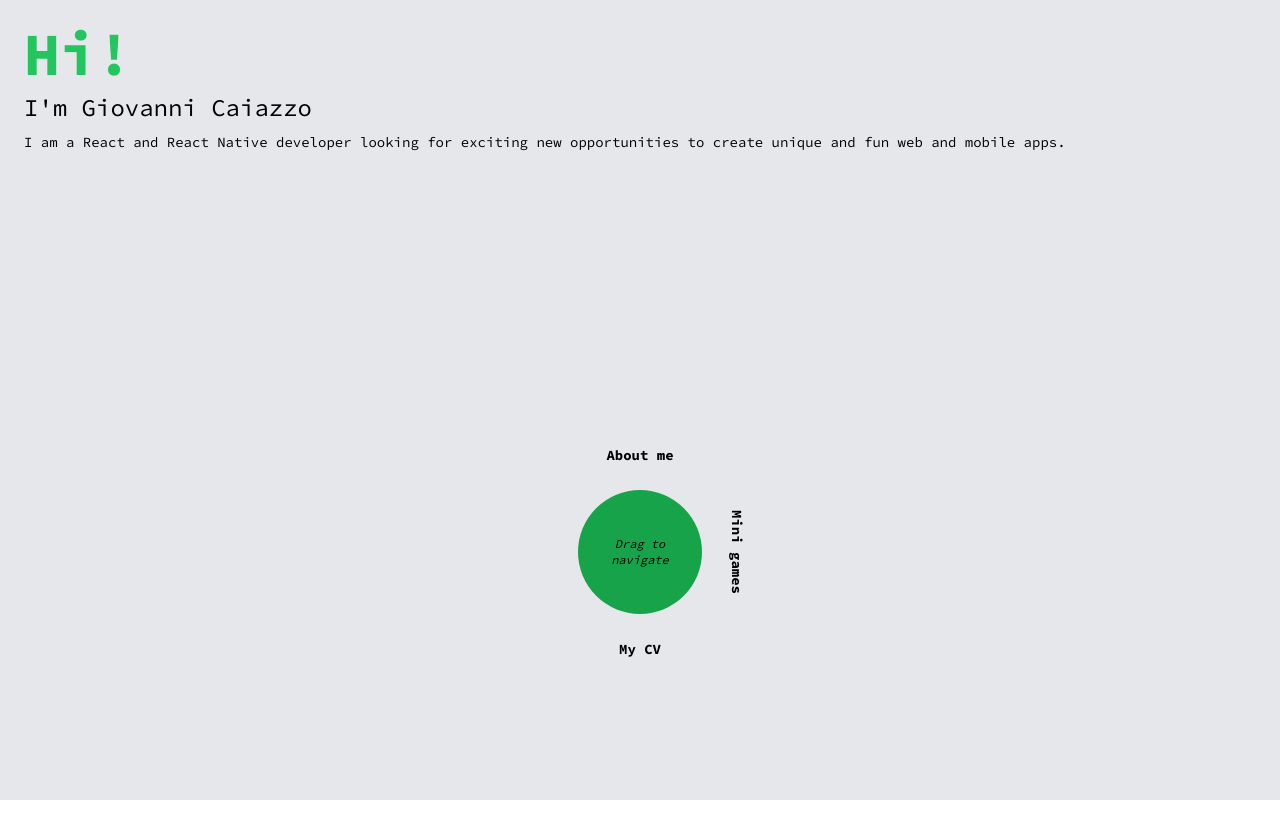
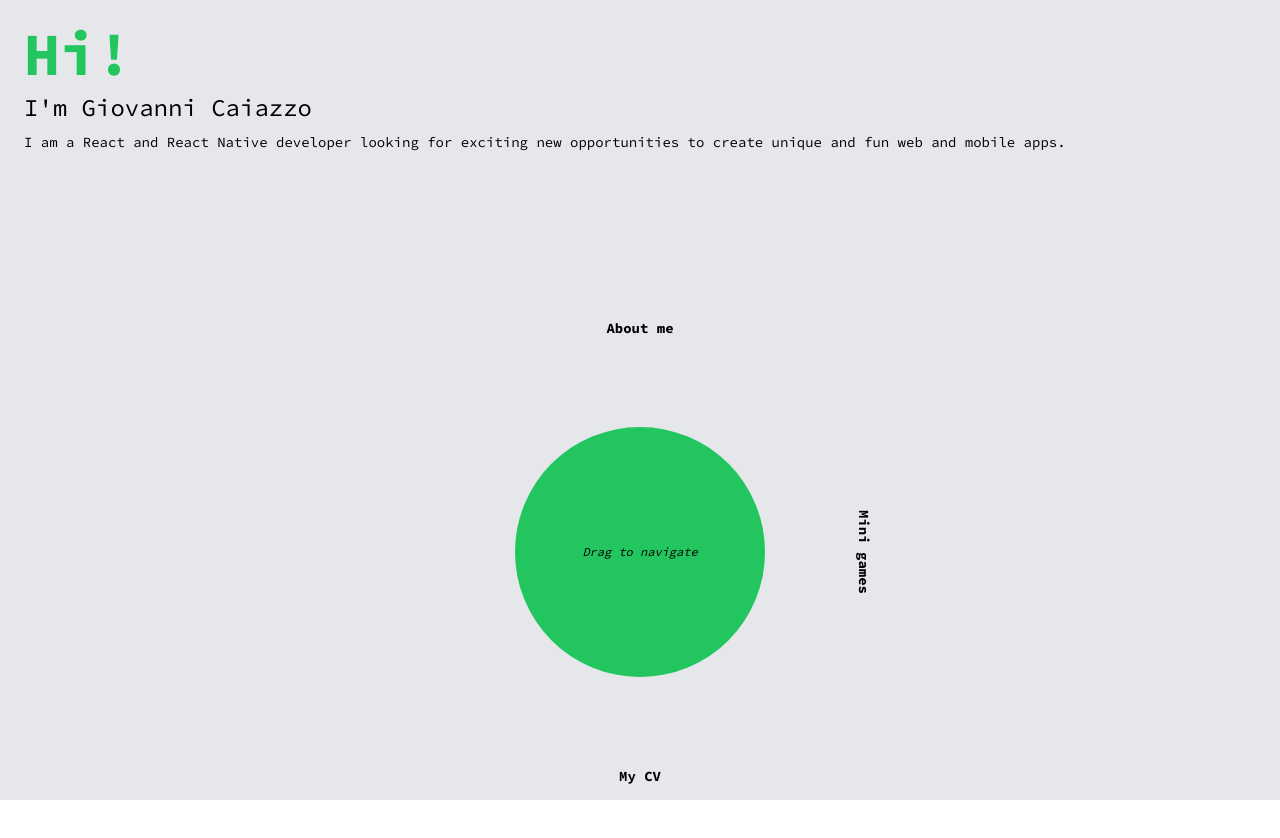
Before and after one commit to giovanni-caiazzo/gio-cv-site, a Next.js app: page / in a window 1280 px wide. Shown: the top 838 px of the page. Built offline with nearby package versions, Linux system fonts and the light colour scheme.

Commit message:
Adjusted colors and main joystick size

```diff
--- a/src/components/BackToHome/index.tsx
+++ b/src/components/BackToHome/index.tsx
@@ -23,7 +23,7 @@ const BackToHome = ({ className }: BackToHomeProps) => {
           dragConstraints={constraintsRef}
           dragSnapToOrigin
           dragElastic={0.01}
-          className="bg-green-400 rounded p-1 cursor-grab"
+          className="bg-green-500 rounded p-1 cursor-grab"
           animate={{ x: [null, -5, 0, -5, 0, -5, 0] }}
           transition={{ repeat: Infinity, repeatDelay: 3, duration: 4 }}
           onDragEnd={(event, info) => {
--- a/src/components/DragControl/index.tsx
+++ b/src/components/DragControl/index.tsx
@@ -30,7 +30,8 @@ const DragControl = () => {
 
   return (
     <motion.div
-      className="w-3/4 sm:w-1/2 md:w-1/3 lg:w-1/5 aspect-square flex justify-center items-center rounded relative"
+      className="w-full xs:w-3/4 aspect-square flex justify-center items-center rounded relative"
+      style={{ maxWidth: "500px" }}
       ref={constraintsRef}
     >
       <Link href={ABOUT_URL} className="absolute top-4 text-sm font-bold">
@@ -47,7 +48,7 @@ const DragControl = () => {
       </Link>
       <motion.div
         style={{ x, y }}
-        className="rounded-full w-1/2 aspect-square flex justify-center items-center text-xs text-center italic bg-green-600 px-2 cursor-grab"
+        className="rounded-full w-1/2 aspect-square flex justify-center items-center text-xs text-center italic bg-green-500 px-2 cursor-grab"
         drag
         dragSnapToOrigin
         dragElastic={0.01}
--- a/src/layouts/MainWithMenuLayout/index.tsx
+++ b/src/layouts/MainWithMenuLayout/index.tsx
@@ -8,7 +8,7 @@ const MainWithMenuLayout = ({ children, title }: MainWithMenuLayoutProps) => {
   return (
     <CustomLayout invertDirection>
       <main className="h-screen w-screen flex flex-col min-h-0 bg-gray-200">
-        <PageTitle title={title} className="px-2 xs:px-6 bg-green-400" />
+        <PageTitle title={title} className="px-2 xs:px-6 bg-green-500" />
         <div className="px-2 xs:px-6 h-full">{children}</div>
       </main>
     </CustomLayout>
```
